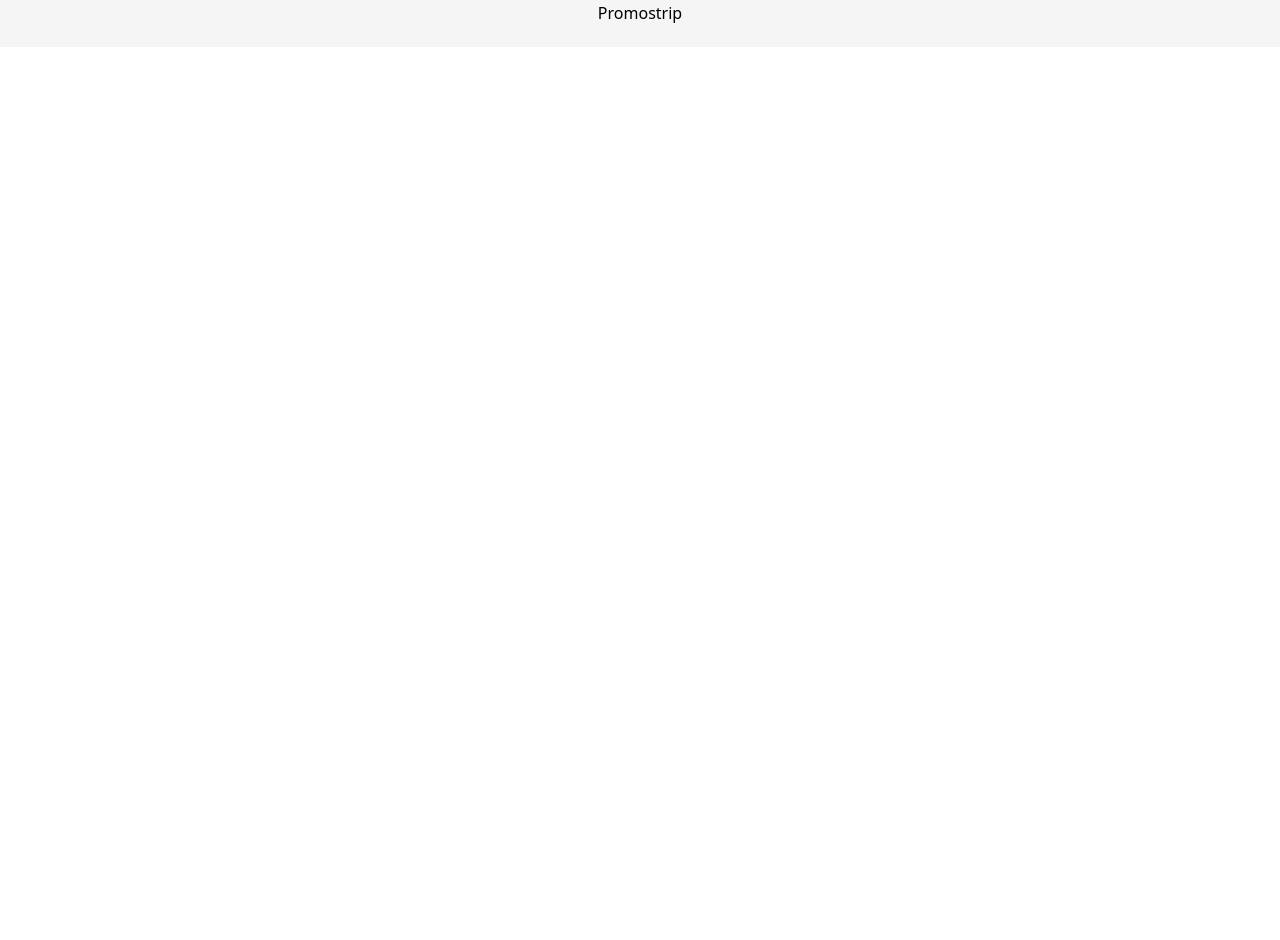
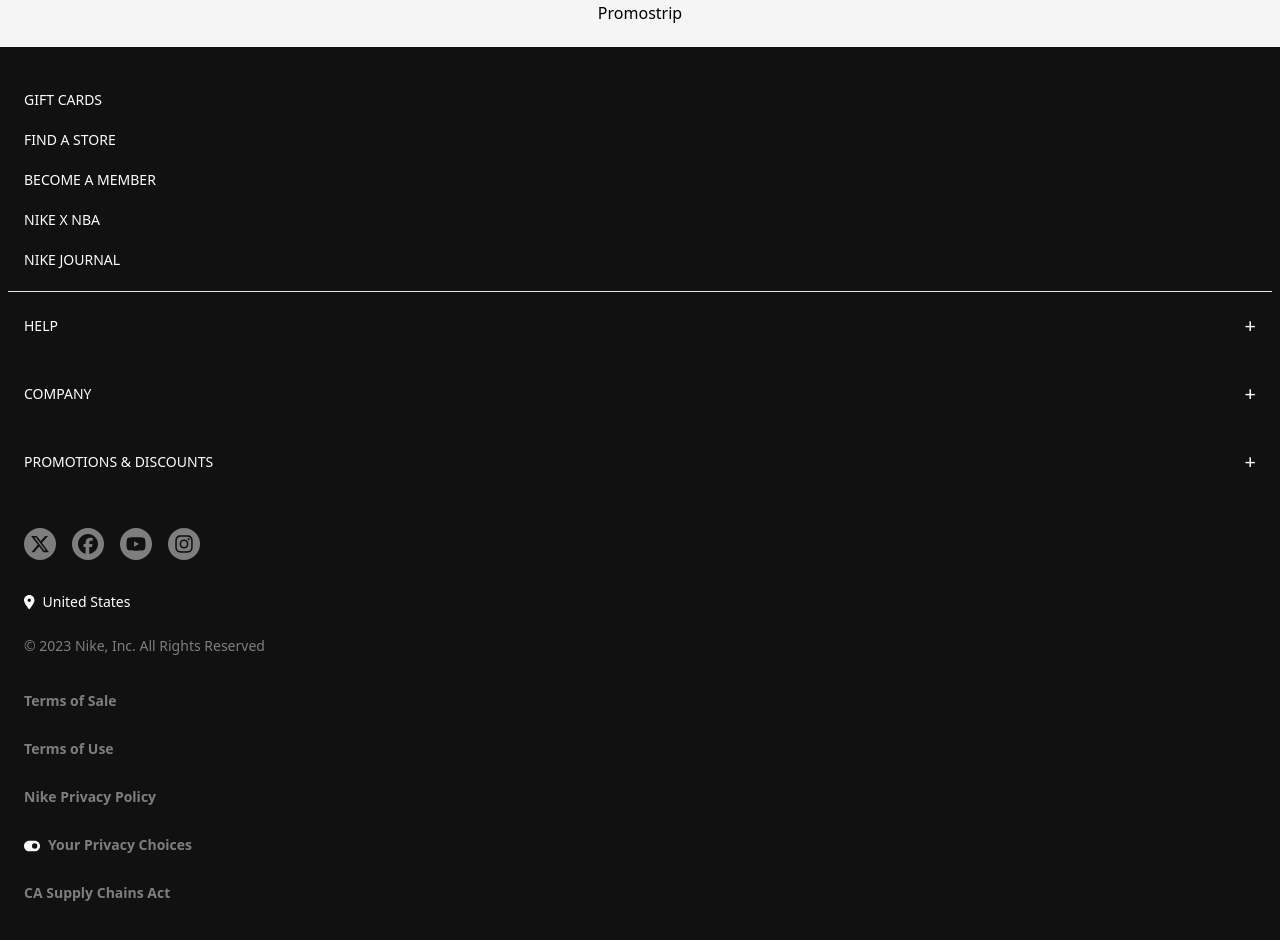
Before and after one commit to codemalcolm/nikesb-clone, a React (Create React App) app: page / in a window 1280 px wide. Shown: the part 120-1060 px from the top of the page. Before the commit the page ends 800 px from the top, so only its background shows below. Built offline with nearby package versions, Linux system fonts and the light colour scheme.

Commit message:
Footer UI finished - no hover

```diff
--- a/src/App.js
+++ b/src/App.js
@@ -1,11 +1,13 @@
 import NavBar from "./components/Navigation/NavBar";
 import Hero from "./components/Hero Section/Hero";
+import Footer from "./components/Footer/Footer";
 
 function App() {
 	return (
 		<>
 			<NavBar />
 			<Hero />
+			<Footer />
 		</>
 	);
 }
--- /dev/null
+++ b/src/components/Footer/Footer.jsx
@@ -0,0 +1,13 @@
+import React from "react";
+import ImportantFooterLinks from "../ImportantFooterLinks";
+import MobileFooterLinks from "./MobileFooterLinks";
+const Footer = () => {
+	return (
+		<div className="bg-footer-black px-2 pt-8 text-white">
+			<ImportantFooterLinks />
+			<MobileFooterLinks />
+		</div>
+	);
+};
+
+export default Footer;
--- /dev/null
+++ b/src/components/Footer/FooterLinkBold.jsx
@@ -0,0 +1,11 @@
+import React from 'react'
+
+const FooterLinkBold = (props) => {
+  return (
+    <div className='py-2'>
+        <a href={props.linkHref} className="font-medium text-sm">{props.linkName}</a>
+    </div>
+  )
+}
+
+export default FooterLinkBold
--- /dev/null
+++ b/src/components/Footer/FooterLinkPop.jsx
@@ -0,0 +1,12 @@
+import React from 'react'
+
+const FooterLinkPop = (props) => {
+  return (
+    <div className="flex py-5">
+        <button className="font-medium text-sm flex items-center"><span>{props.linkName}</span></button>
+        <button className="ml-auto text-xl">+</button>
+    </div>
+  )
+}
+
+export default FooterLinkPop
--- /dev/null
+++ b/src/components/Footer/Location.jsx
@@ -0,0 +1,13 @@
+import React from 'react'
+import { FontAwesomeIcon } from '@fortawesome/react-fontawesome'
+import { faLocationDot } from "@fortawesome/free-solid-svg-icons"
+const Location = () => {
+  return (
+    <div className="flex gap-2 items-center py-6 mt-2 text-sm">
+        <FontAwesomeIcon icon={faLocationDot} />
+        <p className="font-medium">United States</p>
+    </div>
+  )
+}
+
+export default Location
--- /dev/null
+++ b/src/components/Footer/MobileFooterLinks.jsx
@@ -0,0 +1,21 @@
+import React from 'react'
+import FooterLinkPop from './FooterLinkPop'
+import SocialStack from './SocialStack'
+import Location from './Location'
+import Rights from './Rights'
+import TermsSection from './TermsSection'
+const MobileFooterLinks = () => {
+  return (
+    <div className="border-t px-4 pb-1">
+        <FooterLinkPop linkName="HELP"/>
+        <FooterLinkPop linkName="COMPANY"/>
+        <FooterLinkPop linkName="PROMOTIONS & DISCOUNTS"/>
+        <SocialStack />
+        <Location />
+        <Rights />
+        <TermsSection />
+    </div>
+  )
+}
+
+export default MobileFooterLinks
--- /dev/null
+++ b/src/components/Footer/Rights.jsx
@@ -0,0 +1,11 @@
+import React from 'react'
+
+const Rights = () => {
+  return (
+    <div>
+        <p className="text-social-icon-gray text-sm">© 2023 Nike, Inc. All Rights Reserved</p>
+    </div>
+  )
+}
+
+export default Rights
--- /dev/null
+++ b/src/components/Footer/SocialStack.jsx
@@ -0,0 +1,16 @@
+import React from 'react'
+import { FontAwesomeIcon } from "@fortawesome/react-fontawesome"
+import { faXTwitter, faFacebook, faYoutube, faInstagram} from "@fortawesome/free-brands-svg-icons"
+
+const SocialStack = () => {
+  return (
+    <div className="flex flex-start gap-4 mt-8">
+        <div className="p-1.5 border-none rounded-full flex bg-social-icon-gray text-footer-black"><FontAwesomeIcon icon={faXTwitter} className="w-5 h-5"/></div>
+        <div className="p-1.5 border-none rounded-full flex bg-social-icon-gray text-footer-black"><FontAwesomeIcon icon={faFacebook} className="w-5 h-5" /></div>
+        <div className="p-1.5 border-none rounded-full flex bg-social-icon-gray text-footer-black"><FontAwesomeIcon icon={faYoutube} className="w-5 h-5" /></div>
+        <div className="p-1.5 border-none rounded-full flex bg-social-icon-gray text-footer-black"><FontAwesomeIcon icon={faInstagram} className="w-5 h-5" /></div>
+    </div>
+  )
+}
+
+export default SocialStack
--- /dev/null
+++ b/src/components/Footer/TermsLink.jsx
@@ -0,0 +1,16 @@
+import React from 'react'
+
+const TermsLink = (props) => {
+
+  return (
+    <div className="">
+        <a href={props.linkHref} className="text-social-icon-gray font-semibold text-sm">
+            {props.linkName}
+        </a>
+    </div>
+
+
+  )
+}
+
+export default TermsLink
--- /dev/null
+++ b/src/components/Footer/TermsSection.jsx
@@ -0,0 +1,43 @@
+import React from 'react'
+import TermsLink from './TermsLink'
+import { FontAwesomeIcon } from "@fortawesome/react-fontawesome"
+import { faToggleOn } from "@fortawesome/free-solid-svg-icons"
+const TermsSection = () => {
+    const linkArr = [
+        {
+          linkHref: 'https://agreementservice.svs.nike.com/us/en_us/rest/agreement?agreementType=termsOfSale&uxId=com.nike.commerce.nikedotcom.web&country=US&language=en&requestType=redirect',
+          linkName: 'Terms of Sale'
+        },
+        {
+          linkHref: 'https://agreementservice.svs.nike.com/us/en_us/rest/agreement?agreementType=termsOfUse&uxId=com.nike.commerce.nikedotcom.web&country=US&language=en&requestType=redirect',
+          linkName: 'Terms of Use'
+        },
+        {
+          linkHref: 'https://agreementservice.svs.nike.com/rest/agreement?agreementType=privacyPolicy&uxId=com.nike.commerce.nikedotcom.web&country=US&language=en&requestType=redirect',
+          linkName: 'Nike Privacy Policy'
+        }
+      ]
+  return (
+    <div className="my-8">
+        <div className="flex flex-col gap-6">
+            {/* TODO : GUIDES POPUP */}
+            {linkArr.map(a => <TermsLink key={a.linkName} linkHref={a.linkHref} linkName={a.linkName}/>
+            )}
+            <div className="flex items-center gap-2">
+                <FontAwesomeIcon icon={faToggleOn} className="w-4 h-4 mt-1"/>
+                <TermsLink
+                    linkHref={"https://www.nike.com/guest/settings/do-not-share-my-data"}
+                    linkName={"Your Privacy Choices"}
+                />
+            </div>
+            <div><TermsLink
+                linkHref={"https://about.nike.com/en/newsroom/statements/statement-on-forced-labor"}
+                linkName={"CA Supply Chains Act"}
+            /></div>
+        </div>
+    </div>
+
+  )
+}
+
+export default TermsSection
--- /dev/null
+++ b/src/components/ImportantFooterLinks.jsx
@@ -0,0 +1,41 @@
+import React from "react";
+import FooterLinkBold from "./Footer/FooterLinkBold";
+const ImportantFooterLinks = () => {
+	const linkArr = [
+		{
+			linkHref: "https://www.nike.com/gift-cards",
+			linkName: "GIFT CARDS",
+		},
+		{
+			linkHref: "https://www.nike.com/retail",
+			linkName: "FIND A STORE",
+		},
+		{
+			linkHref:
+				"https://accounts.nike.com/lookup?client_id=4fd2d5e7db76e0f85a6bb56721bd51df&redirect_uri=https://www.nike.com/auth/login&response_type=code&scope=openid%20nike.digital%20profile%20email%20phone%20flow%20country&state=cbd1ae63fe054ffe93919d0e8ceed8ba&code_challenge=jsi6mcscRN_4410_eR4jbTfVRE2Lxuxw6Srw8J0BeA4&code_challenge_method=S256",
+			linkName: "BECOME A MEMBER",
+		},
+		{
+			linkHref: "https://www.nike.com/nikexnba",
+			linkName: "NIKE X NBA",
+		},
+		{
+			linkHref: "https://www.nike.com/stories",
+			linkName: "NIKE JOURNAL",
+		},
+	];
+
+	return (
+		<div className="px-4 pb-3">
+			{linkArr.map((a) => (
+				<FooterLinkBold
+					key={a.linkName}
+					linkHref={a.linkHref}
+					linkName={a.linkName}
+				/>
+			))}
+		</div>
+	);
+};
+
+export default ImportantFooterLinks;
--- a/tailwind.config.js
+++ b/tailwind.config.js
@@ -14,7 +14,9 @@
         "nav-gray":"#f5f5f5",
         "search-text": "#ccc9ca",
         "search-text-hover" : "#757575",
-        "search-bar" : "#f5f5f5"
+        "search-bar" : "#f5f5f5",
+        "footer-black" :"#111111",
+        "social-icon-gray": "#7e7e7e"
       },
       fontSize: {
         "custom-large": "1.2rem",
@@ -22,7 +24,7 @@
       },
       fontFamily: {
         "fira-sans" : ['Fira Sans', 'sans-serif'],
-      }
+      },
     },
   },
   plugins: [],
```
Lines whose indentation alone changed are shown as unchanged.
